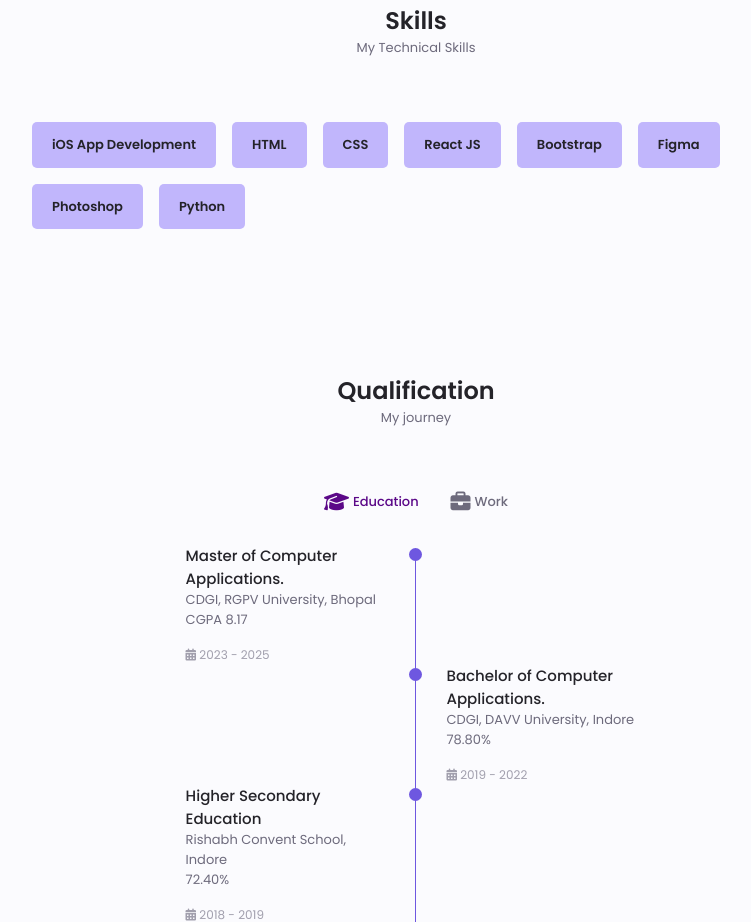
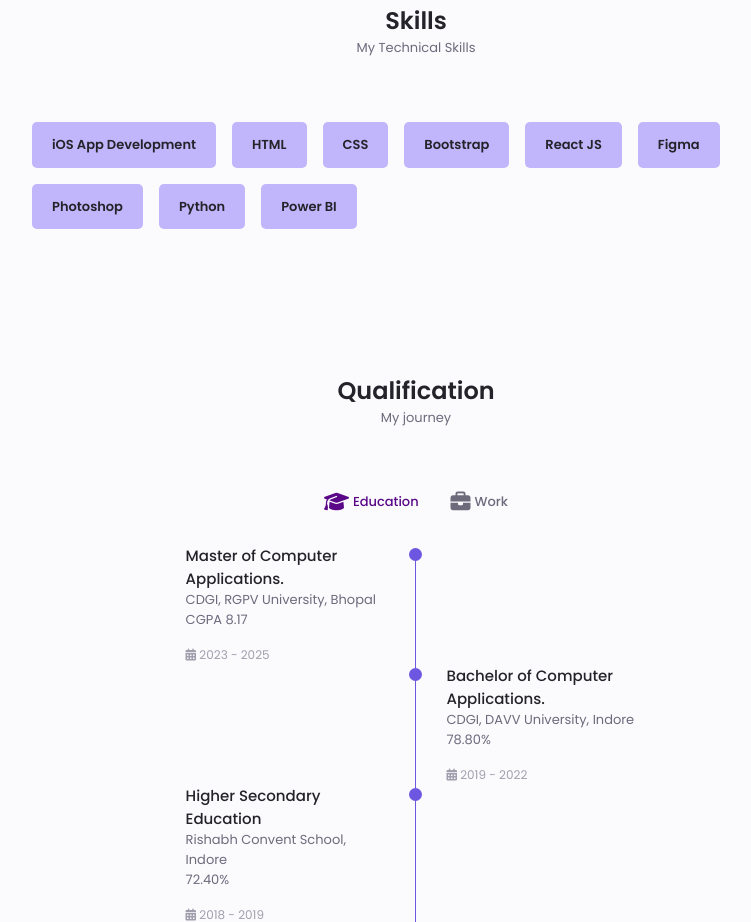
Before and after one commit to Anshul-2806/Personal-Portfolio-1, a plain HTML site: page index.html in a window 1280 px wide. Shown: the part 1338-2260 px from the top of the page, without its empty margins (224-975 px from the left). Drawn offline with Linux system fonts and the light colour scheme.

Commit message:
Update index.html

```diff
--- a/index.html
+++ b/index.html
@@ -200,9 +200,9 @@
         <div class="skills-name">iOS App Development</div>
           <div class="skills-name">HTML</div>
           <div class="skills-name">CSS</div>
+          <div class="skills-name">Bootstrap</div>
           <div class="skills-name">React JS</div>
           <!-- <div class="skills-name">Tailwind CSS</div> -->
-          <div class="skills-name">Bootstrap</div>
           <!-- <div class="skills-name">SASS</div> -->
           <div class="skills-name">Figma</div>
           <!-- <div class="skills-name">Node JS</div> -->
@@ -210,6 +210,7 @@
           <!-- <div class="skills-name">MongoDB</div> -->
           <div class="skills-name">Photoshop</div>
           <div class="skills-name">Python</div>
+          <div class="skills-name">Power BI</div>
         </div>
       </section>
       <section class="qualification section">
```
